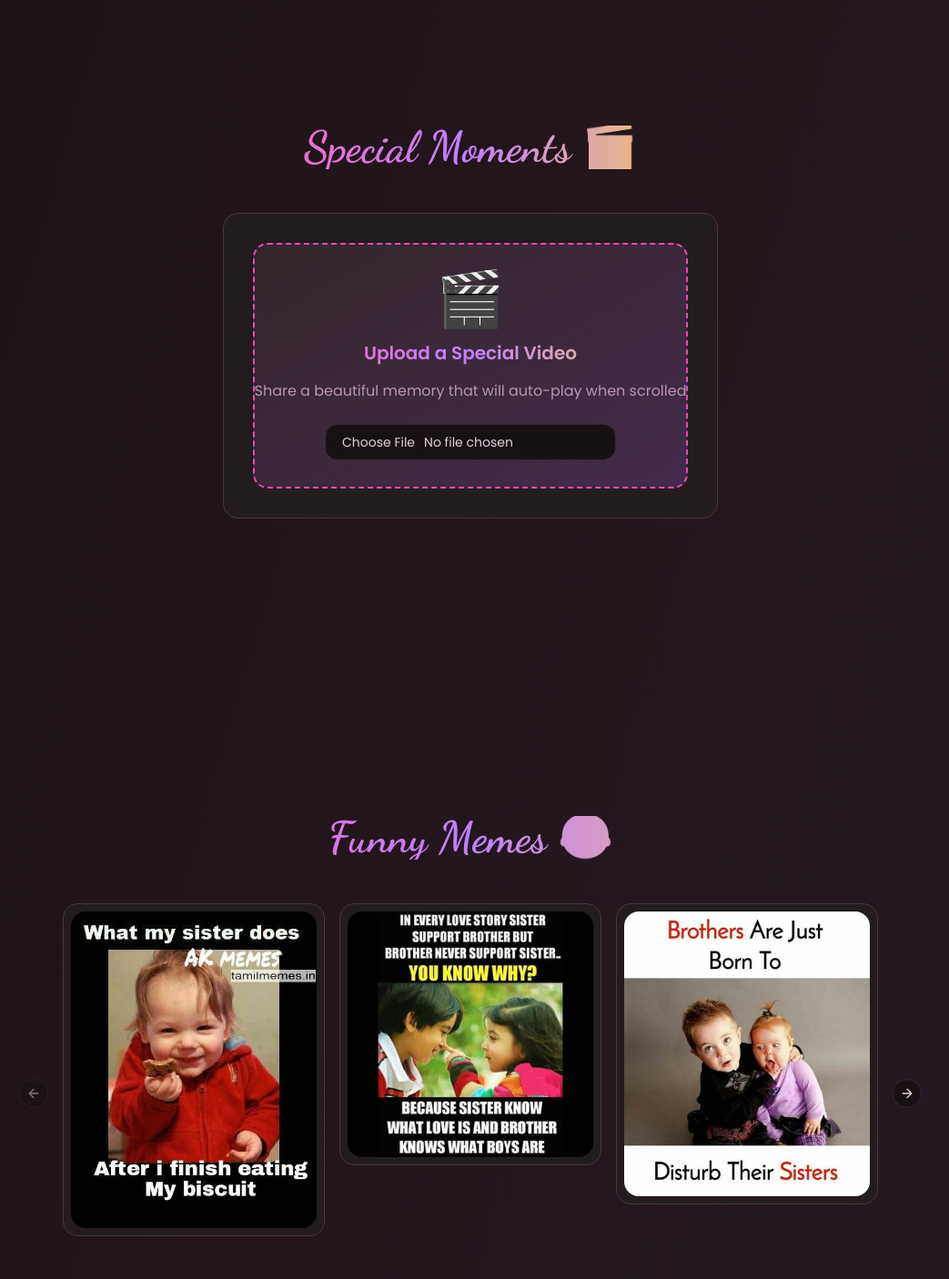
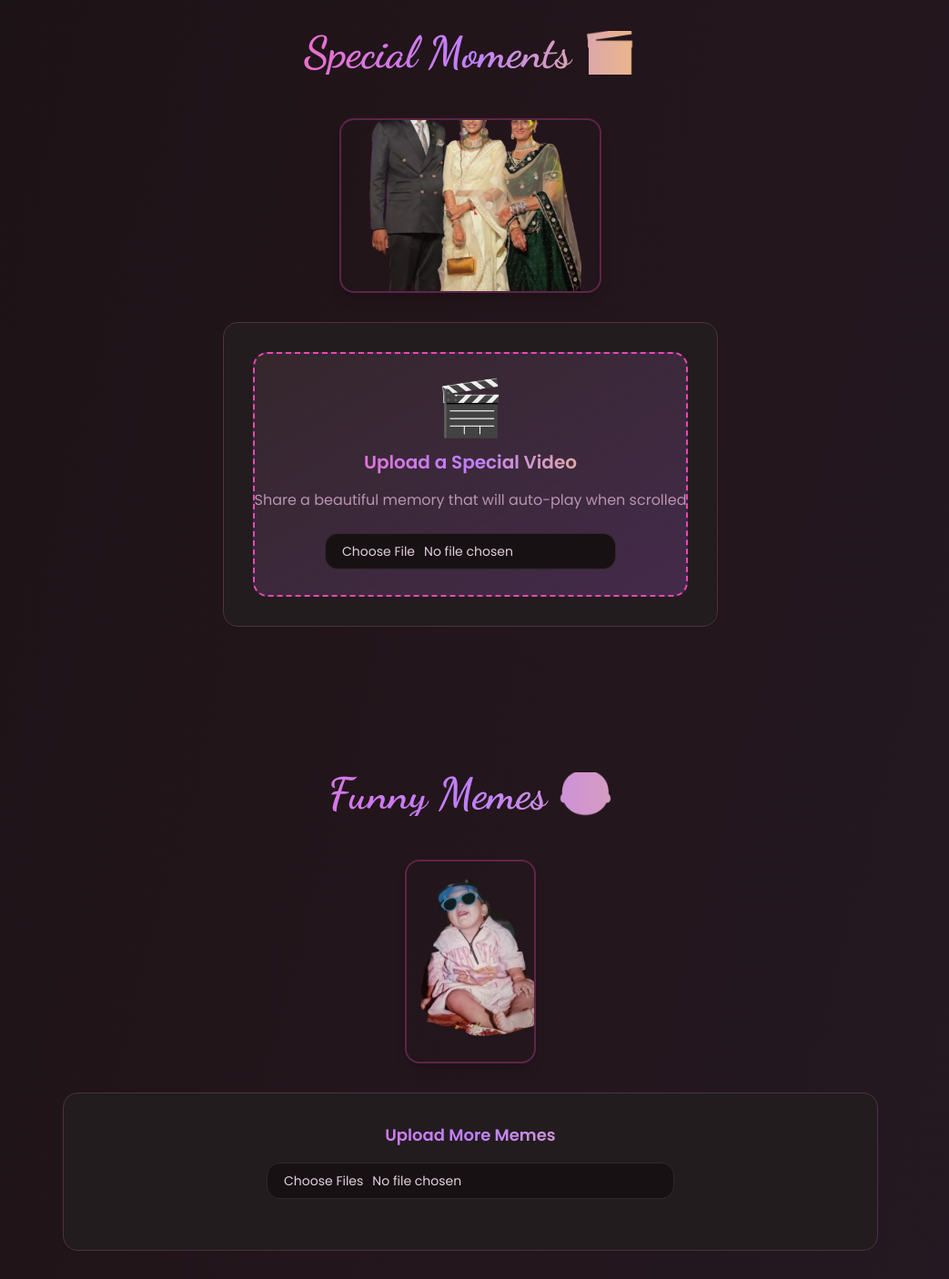
Before and after one commit to Manpreet3138/aman-didi-birthday-celebration, a React (Vite) app: page / in a window 1280 px wide. Shown: the part 1760-3166 px from the top of the page at 91% size, without its empty margins (123-1166 px from the left). Built offline with nearby package versions, Linux system fonts and the light colour scheme.

Commit message:
Reverted to commit 94ee88126fe9152af9291b37dca205d465449e4c

```diff
--- a/src/components/CongratulationsSection.tsx
+++ b/src/components/CongratulationsSection.tsx
@@ -22,7 +22,7 @@ const CongratulationsSection = ({ visibleSections, audioPlaying, audioRef }: Con
           <img
             src="/lovable-uploads/89cad97a-6c6f-4067-ba1f-a627b8bef25c.png"
             alt="Birthday celebration"
-            className="w-48 h-36 md:w-60 md:h-45 object-contain rounded-2xl border-2 border-primary/30 shadow-lg hover:scale-105 transition-transform duration-300"
+            className="w-48 h-36 md:w-60 md:h-45 object-cover rounded-2xl border-2 border-primary/30 shadow-lg hover:scale-105 transition-transform duration-300"
           />
         </div>
         <p className="text-xl md:text-2xl text-muted-foreground mb-8 leading-relaxed">
--- a/src/components/PhotoGallery.tsx
+++ b/src/components/PhotoGallery.tsx
@@ -5,21 +5,47 @@ import { Input } from "@/components/ui/input";
 interface PhotoGalleryProps {
   visibleSections: Set<string>;
   uploadedImages: string[];
+  onImageUpload: (event: React.ChangeEvent<HTMLInputElement>) => void;
 }
 
-const PhotoGallery = ({ visibleSections, uploadedImages }: PhotoGalleryProps) => (
-  <section id="gallery-section" className="min-h-screen flex items-center justify-center py-20 px-4">
+const PhotoGallery = ({ visibleSections, uploadedImages, onImageUpload }: PhotoGalleryProps) => (
+  <section id="section4" className="min-h-screen flex items-center justify-center py-20 px-4">
     <div className="max-w-6xl mx-auto">
       <h2 className={`text-4xl md:text-5xl font-bold birthday-text text-center mb-12 ${
-        visibleSections.has('gallery-section') ? 'animate-slide-up' : 'opacity-0'
+        visibleSections.has('section4') ? 'animate-slide-up' : 'opacity-0'
       }`}>
         Funny Memes 😂
       </h2>
 
+      {/* Funny moments sticker */}
+      <div className={`flex justify-center mb-8 ${
+        visibleSections.has('section4') ? 'animate-slide-up animation-delay-200' : 'opacity-0'
+      }`}>
+        <img
+          src="/lovable-uploads/0058b61c-f766-49ff-a2b5-b2795bbaacbf.png"
+          alt="Funny moments"
+          className="w-36 h-48 md:w-42 md:h-56 object-cover rounded-2xl border-2 border-primary/30 shadow-lg hover:scale-105 transition-transform duration-300"
+        />
+      </div>
+
+      <Card className={`celebration-card p-8 mb-8 ${
+        visibleSections.has('section4') ? 'animate-slide-up animation-delay-300' : 'opacity-0'
+      }`}>
+        <div className="text-center mb-6">
+          <p className="text-lg birthday-text font-semibold mb-4">Upload More Memes</p>
+          <Input
+            type="file"
+            accept="image/*"
+            multiple
+            onChange={onImageUpload}
+            className="max-w-md mx-auto"
+          />
+        </div>
+      </Card>
 
       {uploadedImages.length > 0 && (
         <div className={`${
-          visibleSections.has('gallery-section') ? 'animate-slide-up animation-delay-500' : 'opacity-0'
+          visibleSections.has('section4') ? 'animate-slide-up animation-delay-500' : 'opacity-0'
         }`}>
           <Carousel className="w-full max-w-4xl mx-auto">
             <CarouselContent className="-ml-4">
@@ -43,6 +69,19 @@ const PhotoGallery = ({ visibleSections, uploadedImages }: PhotoGalleryProps) =>
         </div>
       )}
 
+      {uploadedImages.length === 0 && (
+        <div className={`text-center ${
+          visibleSections.has('section4') ? 'animate-slide-up animation-delay-500' : 'opacity-0'
+        }`}>
+          <div className="aspect-video bg-gradient-to-br from-muted to-accent/20 rounded-lg flex items-center justify-center">
+            <div className="text-center">
+              <div className="text-6xl mb-4">📷</div>
+              <p className="text-xl birthday-text font-semibold">Waiting for your amazing photos!</p>
+              <p className="text-muted-foreground mt-2">Upload multiple images to create a scrollable gallery</p>
+            </div>
+          </div>
+        </div>
+      )}
     </div>
   </section>
 );
--- a/src/components/VideoSection.tsx
+++ b/src/components/VideoSection.tsx
@@ -18,6 +18,16 @@ const VideoSection = ({ visibleSections, uploadedVideo, videoRef, onVideoUpload
         Special Moments 🎬
       </h2>
 
+      {/* Special moments sticker */}
+      <div className={`flex justify-center mb-8 ${
+        visibleSections.has('gallery') ? 'animate-slide-up animation-delay-300' : 'opacity-0'
+      }`}>
+        <img
+          src="/lovable-uploads/154f73af-b3dd-4f09-a3a6-2a232d1ebd6c.png"
+          alt="Special family moments"
+          className="w-54 h-36 md:w-72 md:h-48 object-cover rounded-2xl border-2 border-primary/30 shadow-lg hover:scale-105 transition-transform duration-300"
+        />
+      </div>
 
       <Card className={`celebration-card p-8 ${
         visibleSections.has('gallery') ? 'animate-slide-up animation-delay-500' : 'opacity-0'
--- a/src/pages/Gallery.tsx
+++ b/src/pages/Gallery.tsx
@@ -6,7 +6,7 @@ interface GalleryProps {
 }
 
 const Gallery = ({ visibleSections }: GalleryProps) => {
-  // Local meme images
+  // Default meme images
   const defaultMemes = [
     '/lovable-uploads/889669f0-046c-4ab7-957c-a54fc069465a.png',
     '/lovable-uploads/0fa66439-17cf-427c-909e-2b591853e249.png',
@@ -18,12 +18,19 @@ const Gallery = ({ visibleSections }: GalleryProps) => {
     '/lovable-uploads/9bd72442-5cd2-429c-8dbd-798a1b4e632f.png'
   ];
 
-  const [uploadedImages] = useState<string[]>(defaultMemes);
+  const [uploadedImages, setUploadedImages] = useState<string[]>(defaultMemes);
+
+  const handleImageUpload = (event: React.ChangeEvent<HTMLInputElement>) => {
+    const files = Array.from(event.target.files || []);
+    const imageUrls = files.map((file: File) => URL.createObjectURL(file));
+    setUploadedImages(prev => [...prev, ...imageUrls]);
+  };
 
   return (
     <PhotoGallery
       visibleSections={visibleSections}
       uploadedImages={uploadedImages}
+      onImageUpload={handleImageUpload}
     />
   );
 };
```
